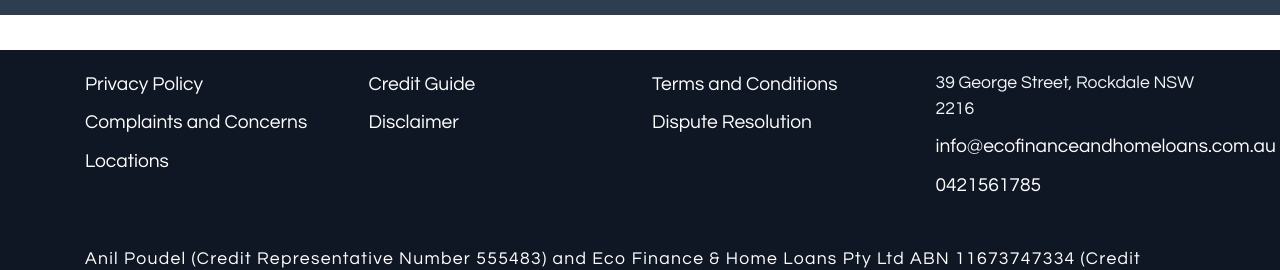
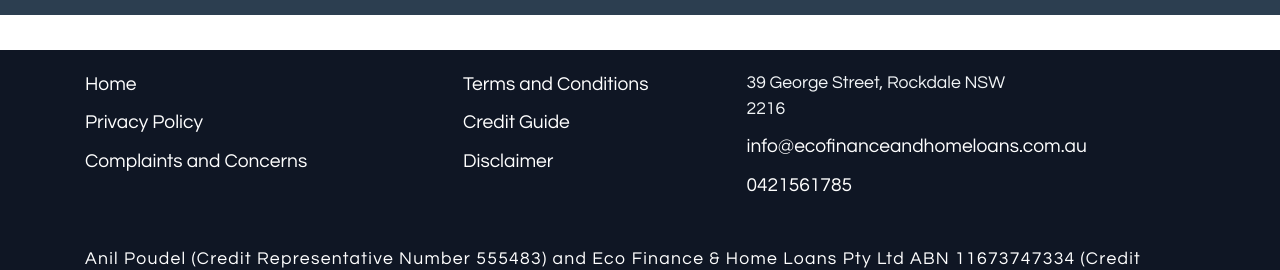
Before and after one commit to manutdmohit/eco-finance, a Next.js app: page / in a window 1280 px wide. Shown: the part 7119-7389 px from the top of the page. Built offline with nearby package versions, Linux system fonts and the light colour scheme.

Commit message:
Update footer elements

```diff
--- a/app/components/Footer/Footer.tsx
+++ b/app/components/Footer/Footer.tsx
@@ -10,28 +10,17 @@ const Footer = () => {
       <div className="footer-top">
         <div className="container">
           <div className="row">
-            {/* <div className="col-lg-3 col-md-6">
-              <div className="footer-info">
-                <div className="social-links mt-3">
-                  <a
-                    href="https://www.facebook.com/MustHomePtyLtd/"
-                    className="facebook"
-                  >
-                    <i className="bx bxl-facebook"></i>
-                  </a>{' '}
-                  <a
-                    href="https://www.linkedin.com/company/must-home/"
-                    className="facebook"
-                  >
-                    <i className="bx bxl-linkedin"></i>
-                  </a>{' '}
-                </div>
-              </div>
-            </div> */}
-            <div className="col-lg-3 col-md-6 footer-links">
+            <div className="col-lg-4 col-md-4 footer-links">
+              {' '}
+              {/* Updated to col-md-4 */}
               <section id="nav_menu-2" className="widget widget_nav_menu">
                 <div className="menu-footer-one-container">
                   <ul id="menu-footer-one" className="menu">
+                    <li id="menu-item-143" className="menu-item">
+                      <a rel="home" href="/home/">
+                        Home
+                      </a>
+                    </li>
                     <li id="menu-item-143" className="menu-item">
                       <a rel="privacy-policy" href="/privacy-policy/">
                         Privacy Policy
@@ -42,17 +31,22 @@ const Footer = () => {
                         Complaints and Concerns
                       </a>
                     </li>
-                    <li id="menu-item-197" className="menu-item ">
-                      <a href="/locations/">Locations</a>
-                    </li>
                   </ul>
                 </div>
-              </section>{' '}
+              </section>
             </div>
-            <div className="col-lg-3 col-md-6 footer-links">
+            <div className="col-lg-3 col-md-4 footer-links">
+              {' '}
+              {/* Updated to col-md-4 */}
               <section id="nav_menu-3" className="widget widget_nav_menu">
                 <div className="menu-footer-two-container">
                   <ul id="menu-footer-two" className="menu">
+                    <li
+                      id="menu-item-151"
+                      className="menu-item menu-item-type-post_type menu-item-object-page menu-item-151"
+                    >
+                      <a href="/terms-and-conditions/">Terms and Conditions</a>
+                    </li>
                     <li id="menu-item-153" className="menu-item">
                       <a href="/credit-guide">Credit Guide</a>
                     </li>
@@ -64,29 +58,12 @@ const Footer = () => {
                     </li>
                   </ul>
                 </div>
-              </section>{' '}
+              </section>
             </div>
-            <div className="col-lg-3 col-md-6 footer-links">
-              <section id="nav_menu-4" className="widget widget_nav_menu">
-                <div className="menu-footer-three-container">
-                  <ul id="menu-footer-three" className="menu">
-                    <li
-                      id="menu-item-151"
-                      className="menu-item menu-item-type-post_type menu-item-object-page menu-item-151"
-                    >
-                      <a href="/terms-and-conditions/">Terms and Conditions</a>
-                    </li>
-                    <li
-                      id="menu-item-152"
-                      className="menu-item menu-item-type-post_type menu-item-object-page menu-item-152"
-                    >
-                      <a href="/dispute-resolution/">Dispute Resolution</a>
-                    </li>
-                  </ul>
-                </div>
-              </section>{' '}
-            </div>
-            <div className="col-lg-3 col-md-6 footer-links">
+
+            <div className="col-lg-3 col-md-4 footer-links">
+              {' '}
+              {/* Updated to col-md-4 */}
               <section id="nav_menu-4" className="widget widget_nav_menu">
                 <div className="menu-footer-three-container">
                   <ul id="menu-footer-three" className="menu">
@@ -116,7 +93,7 @@ const Footer = () => {
                     </li>
                   </ul>
                 </div>
-              </section>{' '}
+              </section>
             </div>
             <div className="col-lg-12 col-md-12">
               <p className="text-white" id="description">
```
